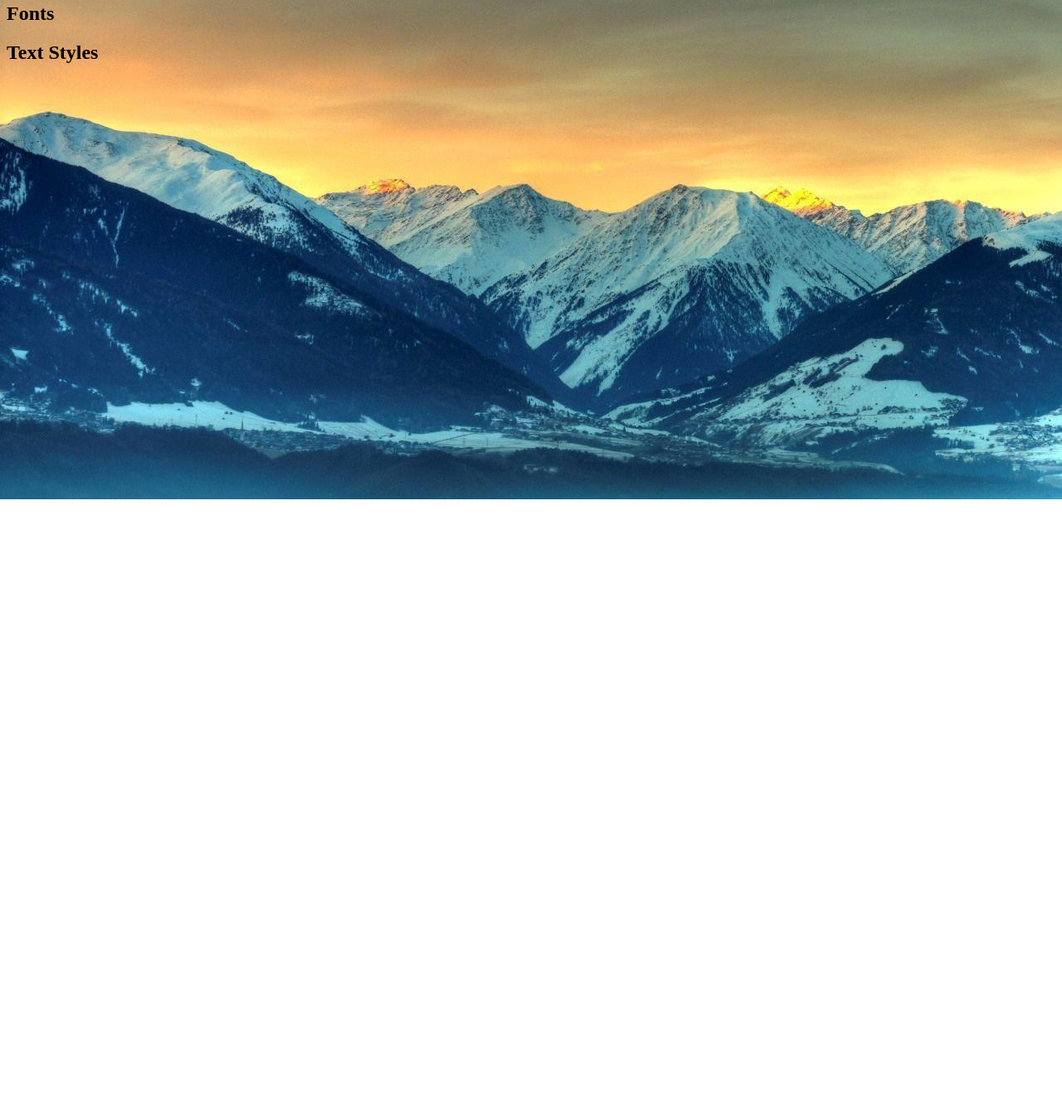
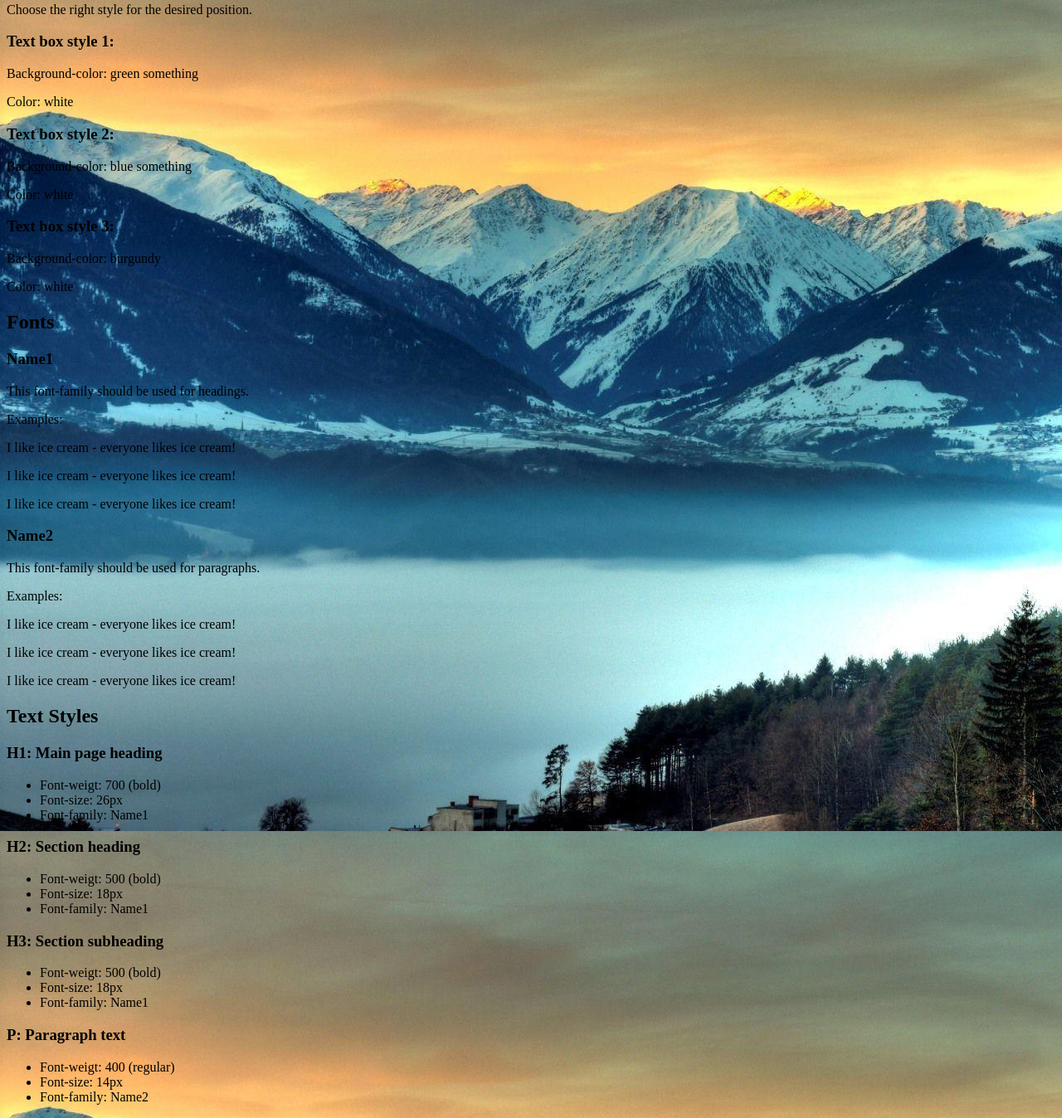
Before and after one commit to FinnHannes/website-design-system, a plain HTML site: page index.html in a window 1280 px wide. Shown: the part 198-1546 px from the top of the page at 83% size. Before the commit the page ends 800 px from the top, so only its background shows below. Drawn offline with Linux system fonts and the light colour scheme; files whose address does not match are found by name.

Commit message:
Add content ready for styling

```diff
--- a/index.html
+++ b/index.html
@@ -6,7 +6,7 @@
     </head>
     <body>
         <header>
-            <h1>Website Design System</h1>
+            <h1>My Website Design System</h1>
             <nav>
                 <ul>
                     <li><a href="#colors">Colors</a></li>
@@ -15,15 +15,79 @@
                 </ul>
             </nav>
         </header>
-        <main>
+        <main class="main-content">
             <section id="colors">
                 <h2>Colors</h2>
+                <p>Choose the right style for the desired position.</p>
+                <div>
+                    <h3>Text box style 1:</h3>
+                    <p>Background-color: green something</p>
+                    <p>Color: white</p>
+                </div>
+                <div>
+                    <h3>Text box style 2:</h3>
+                    <p>Background-color: blue something</p>
+                    <p>Color: white</p>
+                </div>
+                <div>
+                    <h3>Text box style 3:</h3>
+                    <p>Background-color: burgundy</p>
+                    <p>Color: white</p>
+                </div>
             </section>
             <section id="fonts">
                 <h2>Fonts</h2>
+                <div>
+                    <h3>Name1</h3>
+                    <p>This font-family should be used for headings.</p>
+                    <p>Examples:</p>
+                    <p class="regular XX">I like ice cream - everyone likes ice cream!</p>
+                    <p class="bold XX">I like ice cream - everyone likes ice cream!</p>
+                    <p class="italic XX">I like ice cream - everyone likes ice cream!</p>
+                </div>
+                <div>
+                    <h3>Name2</h3>
+                    <p>This font-family should be used for paragraphs.</p>
+                    <p>Examples:</p>
+                    <p class="regular XX">I like ice cream - everyone likes ice cream!</p>
+                    <p class="bold XX">I like ice cream - everyone likes ice cream!</p>
+                    <p class="italic XX">I like ice cream - everyone likes ice cream!</p>
+                </div>
             </section>
             <section id="text styles">
                 <h2>Text Styles</h2>
+                <div>
+                    <h3>H1: Main page heading</h3>
+                    <ul>
+                        <li>Font-weigt: 700 (bold)</li>
+                        <li>Font-size: 26px</li>
+                        <li>Font-family: Name1</li>
+                    </ul>
+                </div>
+                <div>
+                    <h3>H2: Section heading</h3>
+                    <ul>
+                        <li>Font-weigt: 500 (bold)</li>
+                        <li>Font-size: 18px</li>
+                        <li>Font-family: Name1</li>
+                    </ul>
+                </div>
+                <div>
+                    <h3>H3: Section subheading </h3>
+                    <ul>
+                        <li>Font-weigt: 500 (bold)</li>
+                        <li>Font-size: 18px</li>
+                        <li>Font-family: Name1</li>
+                    </ul>
+                </div>
+                <div>
+                    <h3>P: Paragraph text</h3>
+                    <ul>
+                        <li>Font-weigt: 400 (regular)</li>
+                        <li>Font-size: 14px</li>
+                        <li>Font-family: Name2</li>
+                    </ul>
+                </div>
             </section>
         </main>
         <footer>
```
